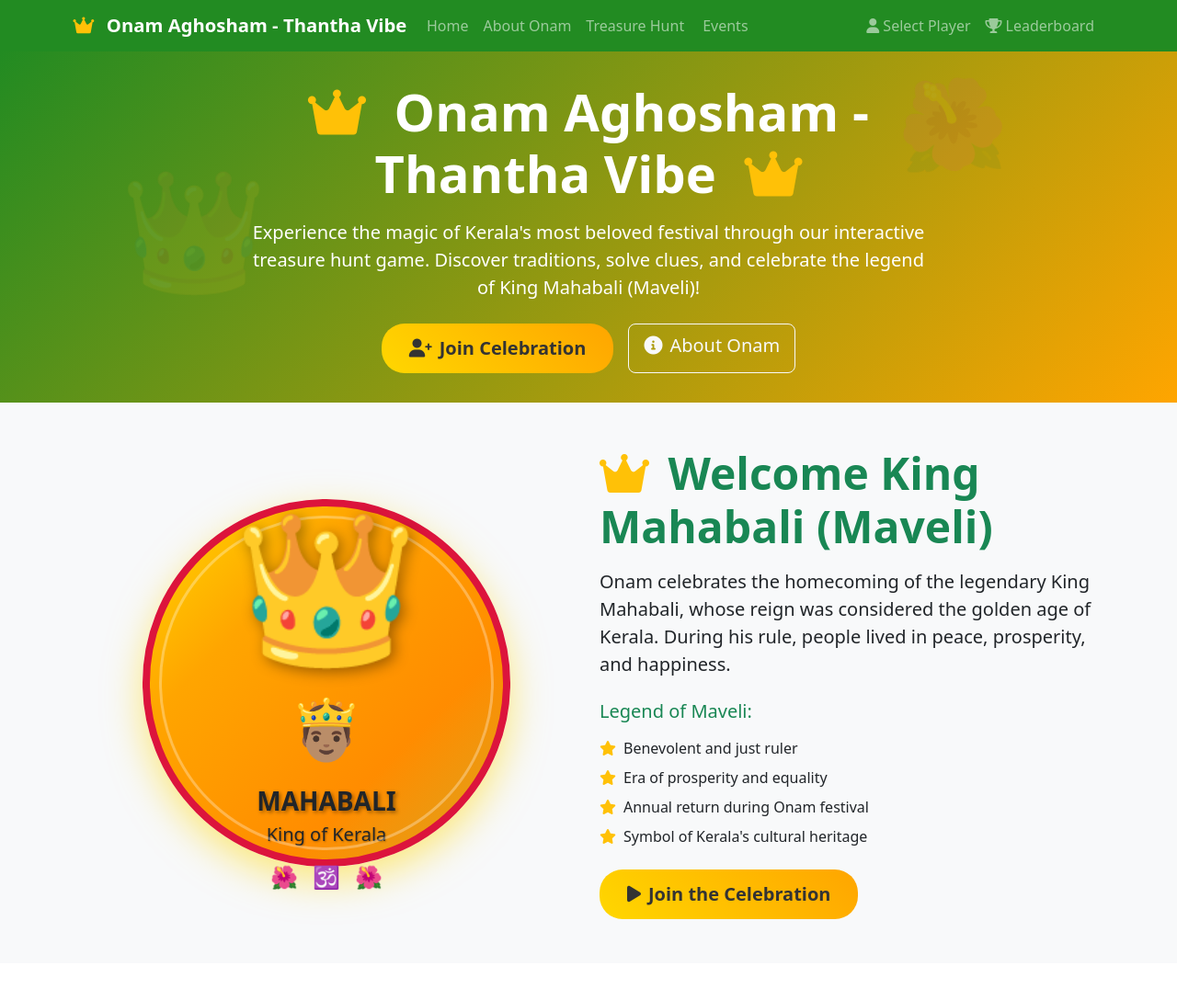
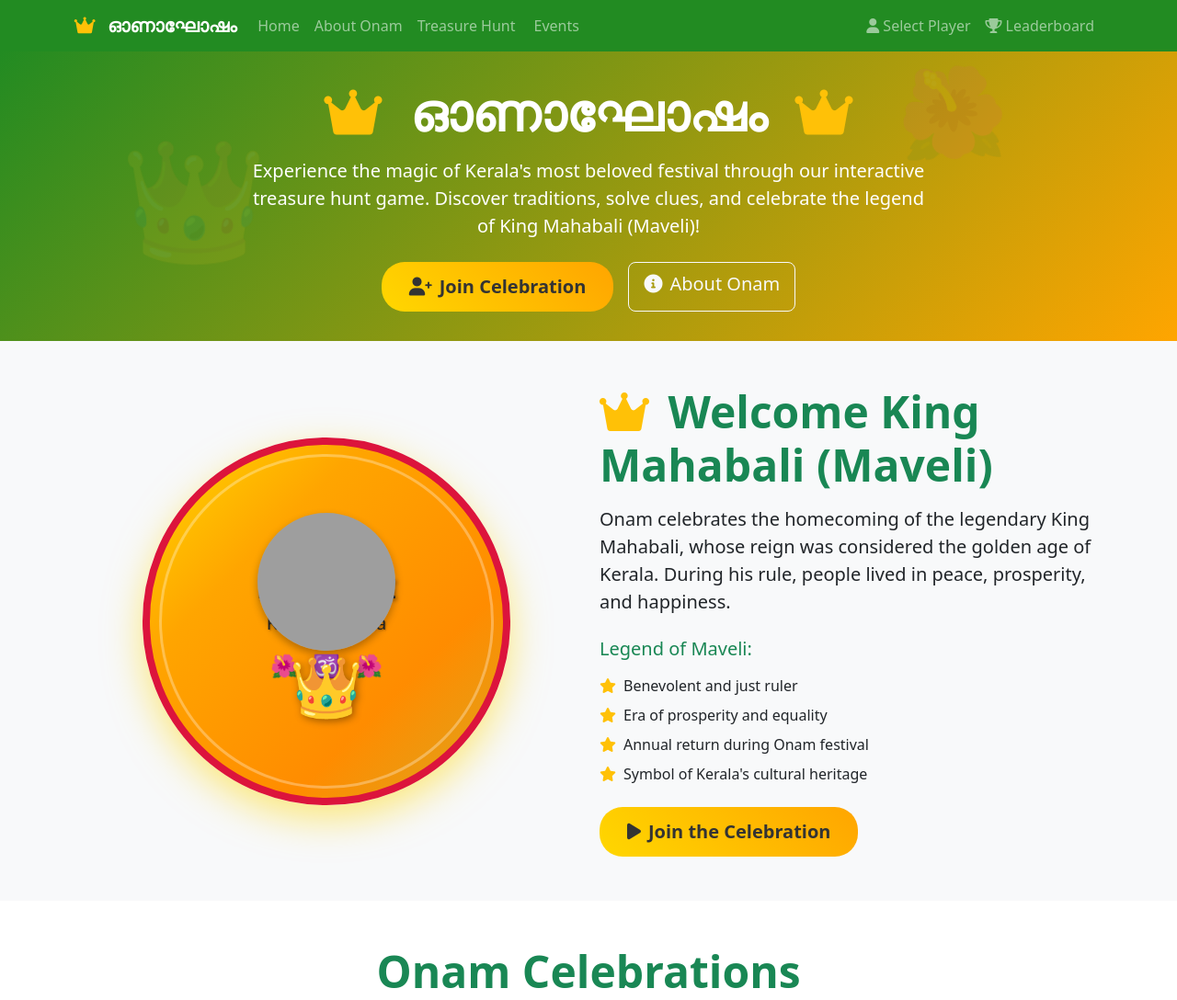
Before and after one commit to M-Sabareesh/onam-celebration, a Django app: page / in a window 1280 px wide. Shown: the top 1088 px of the page at 92% size. Run offline with Django 4.2, Linux system fonts and the light colour scheme; parts of the project's set-up code (start-up, migrations or seed data) failed here and were passed over; grey boxes are pictures that could not be loaded.

Commit message:
Adding the stylings

```diff
--- a/apps/core/admin.py
+++ b/apps/core/admin.py
@@ -10,9 +10,9 @@ from .models import Player, GameSession, TreasureHuntQuestion, PlayerAnswer, Eve
 
 
 class CustomAdminSite(admin.AdminSite):
-    site_header = "Onam Aghosham - Thantha Vibe Admin"
-    site_title = "Onam Aghosham Admin"
-    index_title = "Welcome to Onam Aghosham - Thantha Vibe Administration"
+    site_header = "ഓണാഘോഷം Admin"
+    site_title = "ഓണാഘോഷം Admin"
+    index_title = "Welcome to ഓണാഘോഷം Administration"
 
     def get_urls(self):
         urls = super().get_urls()
--- a/templates/admin/base_site.html
+++ b/templates/admin/base_site.html
@@ -7,7 +7,7 @@
 <h1 id="site-name">
     <a href="{% url 'admin:index' %}">
         <i class="fas fa-crown text-warning me-2"></i>
-        {{ site_header|default:"Onam Aghosham - Thantha Vibe Admin" }}
+        {{ site_header|default:"ഓണാഘോഷം Admin" }}
     </a>
 </h1>
 {% endblock %}
--- a/templates/admin/custom_dashboard.html
+++ b/templates/admin/custom_dashboard.html
@@ -9,7 +9,7 @@
 
 {% block content %}
 <div style="padding: 20px;">
-    <h1>🎉 Onam Aghosham - Thantha Vibe Admin Dashboard</h1>
+    <h1>🎉 ഓണാഘോഷം Admin Dashboard</h1>
 
     <div style="display: grid; grid-template-columns: repeat(auto-fit, minmax(300px, 1fr)); gap: 20px; margin: 20px 0;">
 
--- a/templates/admin/index.html
+++ b/templates/admin/index.html
@@ -12,12 +12,12 @@
 {% block content %}
 {% load i18n %}
 
-<!-- Enhanced Admin Dashboard for Onam Aghosham - Thantha Vibe -->
+<!-- Enhanced Admin Dashboard for ഓണാഘോഷം -->
 <div class="dashboard onam-admin-dashboard">
     <div class="module dashboard-stats">
         <h2>
             <i class="fas fa-crown text-warning me-2"></i>
-            Onam Aghosham - Thantha Vibe Dashboard
+            ഓണാഘോഷം Dashboard
         </h2>
 
         <div class="dashboard-grid">
--- a/templates/base.html
+++ b/templates/base.html
@@ -3,7 +3,7 @@
 <head>
     <meta charset="UTF-8">
     <meta name="viewport" content="width=device-width, initial-scale=1.0">
-    <title>{% block title %}Onam Aghosham - Thantha Vibe{% endblock %}</title>
+    <title>{% block title %}ഓണാഘോഷം{% endblock %}</title>
 
     <!-- Bootstrap 5 CSS -->
     <link href="https://cdn.jsdelivr.net/npm/bootstrap@5.3.0/dist/css/bootstrap.min.css" rel="stylesheet">
@@ -188,7 +188,7 @@
         <div class="container">
             <a class="navbar-brand fw-bold" href="{% url 'core:home' %}">
                 <i class="fas fa-crown text-warning me-2"></i>
-                Onam Aghosham - Thantha Vibe
+                ഓണാഘോഷം
             </a>
             <button class="navbar-toggler" type="button" data-bs-toggle="collapse" data-bs-target="#navbarNav">
                 <span class="navbar-toggler-icon"></span>
@@ -258,7 +258,7 @@
                                 </div>
                             </div>
                         </div>
-                        <h5><i class="fas fa-crown text-warning me-2"></i>Onam Aghosham - Thantha Vibe</h5>
+                        <h5><i class="fas fa-crown text-warning me-2"></i>ഓണാഘോഷം</h5>
                         <p class="mb-3">Celebrating the return of King Mahabali (Maveli) through an interactive treasure hunt experience.</p>
                         <div class="text-center">
                             <span class="badge bg-warning text-dark fs-6 px-3 py-2">ഓണാശംസകൾ!</span>
@@ -304,7 +304,7 @@
                     </p>
                 </div>
                 <div class="col-md-4 text-md-end">
-                    <p class="mb-0">&copy; 2023 Onam Aghosham - Thantha Vibe</p>
+                    <p class="mb-0">&copy; 2023 ഓണാഘോഷം</p>
                 </div>
             </div>
         </div>
--- a/templates/core/about.html
+++ b/templates/core/about.html
@@ -73,7 +73,7 @@
         <div class="container">
             <h1 class="display-4 mb-4">
                 <i class="fas fa-crown text-warning me-3"></i>
-                About Onam Aghosham - Thantha Vibe
+                About ഓണാഘോഷം
                 <i class="fas fa-crown text-warning ms-3"></i>
             </h1>
             <p class="lead">The Grand Festival Celebrating King Mahabali's Return</p>
@@ -259,7 +259,7 @@
             <div class="onam-section text-center">
                 <h3>
                     <i class="fas fa-heart text-warning me-2"></i>
-                    Onam Aghosham - Thantha Vibe Wishes
+                    ഓണാഘോഷം Wishes
                     <i class="fas fa-heart text-warning ms-2"></i>
                 </h3>
                 <p class="lead mb-3">May King Mahabali's blessings bring joy, prosperity, and happiness to all!</p>
--- a/templates/core/game_dashboard.html
+++ b/templates/core/game_dashboard.html
@@ -1,6 +1,6 @@
 {% extends 'base.html' %}
 
-{% block title %}{{ player.name }} Dashboard - Onam Aghosham - Thantha Vibe{% endblock %}
+{% block title %}{{ player.name }} Dashboard - ഓണാഘോഷം{% endblock %}
 
 {% block content %}
 <div class="container mt-4">
--- a/templates/core/index.html
+++ b/templates/core/index.html
@@ -1,6 +1,6 @@
 {% extends 'base.html' %}
 
-{% block title %}{{ page_title }} - Onam Aghosham - Thantha Vibe{% endblock %}
+{% block title %}{{ page_title }} - ഓണാഘോഷം{% endblock %}
 
 {% block content %}
 <!-- Hero Section -->
@@ -10,7 +10,7 @@
             <div class="col-lg-8 mx-auto">
                 <h1 class="display-4 fw-bold mb-3">
                     <i class="fas fa-crown text-warning me-3"></i>
-                    Onam Aghosham - Thantha Vibe
+                    ഓണാഘോഷം
                     <i class="fas fa-crown text-warning ms-3"></i>
                 </h1>
                 <p class="lead mb-4">
@@ -46,10 +46,15 @@
 
                             <div class="text-center">
                                 <!-- Crown -->
-                                <div style="font-size: 10rem; filter: drop-shadow(4px 4px 8px rgba(0,0,0,0.4)); margin-bottom: -20px;">👑</div>
-
-                                <!-- King's Face/Symbol -->
-                                <div style="font-size: 4rem; margin: 10px 0;">🤴🏽</div>
+                                <div style="position: absolute; top: 50%; left: 50%; transform: translate(-50%, -50%); text-align: center;">
+                                    <!-- King's Image -->
+                                    <div style="margin-bottom: 10px;">
+                                        <img src="/media/Maveli/Maveli.jpg" alt="King Maveli"
+                                             style="width: 150px; height: 150px; border-radius: 50%; box-shadow: 0 4px 8px rgba(0,0,0,0.3);">
+                                    </div>
+                                    <!-- Crown -->
+                                    <div style="font-size: 4rem; filter: drop-shadow(2px 2px 4px rgba(0,0,0,0.4)); margin-top: -20px;">👑</div>
+                                </div>
 
                                 <!-- Title -->
                                 <h3 class="text-dark fw-bold" style="text-shadow: 2px 2px 4px rgba(0,0,0,0.4); margin-top: 15px;">MAHABALI</h3>
--- a/templates/core/select_player.html
+++ b/templates/core/select_player.html
@@ -1,6 +1,6 @@
 {% extends 'base.html' %}
 
-{% block title %}Join Onam Aghosham - Thantha Vibe{% endblock %}
+{% block title %}Join ഓണാഘോഷം{% endblock %}
 
 {% block content %}
 <!-- Mahabali Welcome Section -->
@@ -29,7 +29,7 @@
                     <i class="fas fa-crown text-warning me-2"></i>
                     King Mahabali Welcomes You!
                 </h1>
-                <p class="lead mb-0">Join the Onam Aghosham - Thantha Vibe celebration and explore Kerala's rich traditions</p>
+                <p class="lead mb-0">Join the ഓണാഘോഷം celebration and explore Kerala's rich traditions</p>
             </div>
         </div>
     </div>
@@ -41,7 +41,7 @@
             <div class="form-onam text-center">
                 <h2 class="text-success mb-4">
                     <i class="fas fa-crown me-2"></i>
-                    Join Onam Aghosham - Thantha Vibe
+                    Join ഓണാഘോഷം
                 </h2>
                 <p class="lead mb-4">Enter your name to join the treasure hunt adventure in honor of King Maveli!</p>
 
--- a/test_image_questions.py
+++ b/test_image_questions.py
@@ -1,6 +1,6 @@
 #!/usr/bin/env python
 """
-Test script for the new Image Question Type feature in Onam Aghosham - Thantha Vibe
+Test script for the new Image Question Type feature in ഓണാഘോഷം
 """
 import os
 import sys
@@ -103,7 +103,7 @@ def test_image_question_type():
     print("- 'What type of Pookalam pattern is this?'")
     print("- 'Which Kerala art form is depicted here?'")
 
-    print("\nYour Onam Aghosham - Thantha Vibe treasure hunt now supports visual questions!")
+    print("\nYour ഓണാഘോഷം treasure hunt now supports visual questions!")
     print("ഓണാശംസകൾ! 🌺👑🌸")
 
     return True
--- a/test_player_fix.py
+++ b/test_player_fix.py
@@ -58,7 +58,7 @@ def test_player_name_fix():
     print("✅ Admin approval: Changed player.get_name_display() to player.name")
     print("✅ Admin rejection: Changed answer.player.get_name_display() to answer.player.name")
 
-    print("\nYour Onam Aghosham - Thantha Vibe application should now work without errors!")
+    print("\nYour ഓണാഘോഷം application should now work without errors!")
     print("Try accessing: http://localhost:8000/treasure-hunt/")
 
     return True
```
Also changed, not shown: test_imagery.py (+5 -5 lines).
